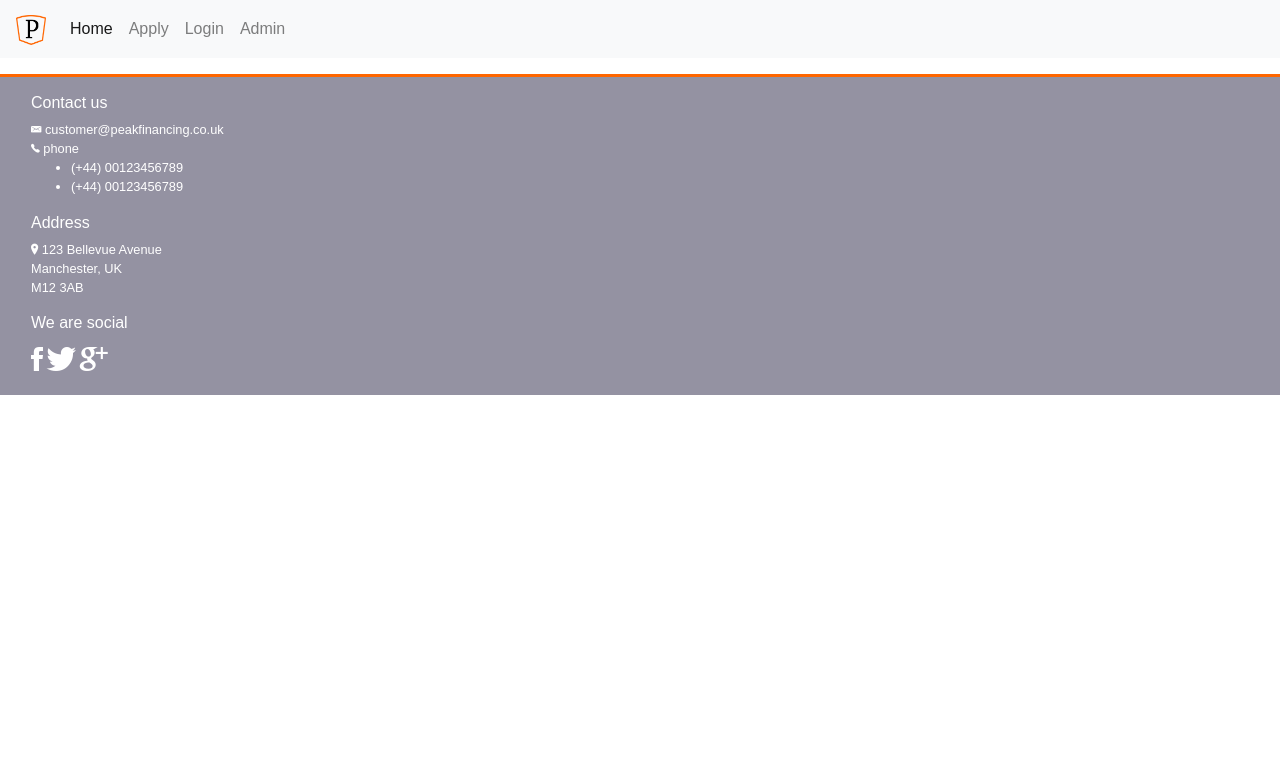
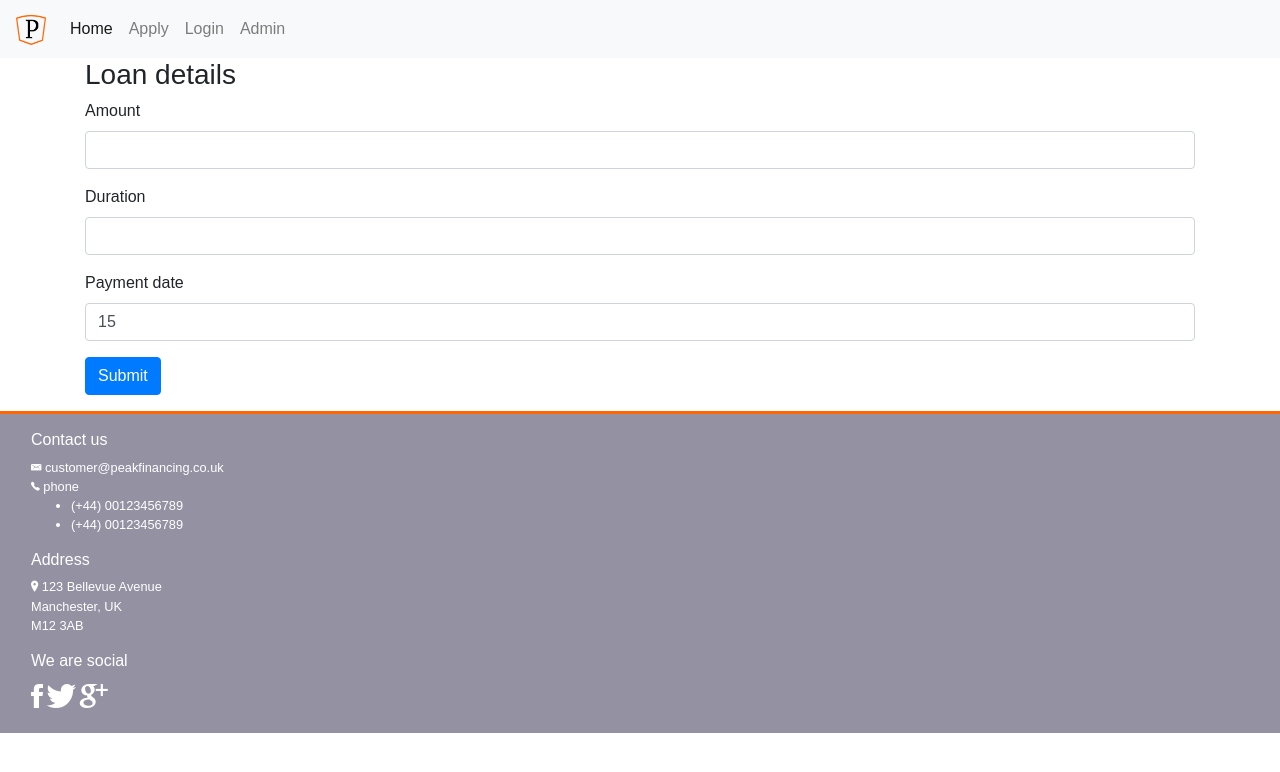
Before and after one commit to mihaitaivli/microfinancingApp, a React (Create React App) app in the folder frontend/: page /add_loan in a window 1280 px wide. Shown: the top 772 px of the page. Built offline with nearby package versions, Linux system fonts and the light colour scheme.

Commit message:
Record the loan in the db

```diff
--- a/frontend/src/lib/apiPoints.js
+++ b/frontend/src/lib/apiPoints.js
@@ -1,3 +1,4 @@
 module.exports = {
-  registration: 'http://localhost:3001/api/admin/customers'
+  registration: 'http://localhost:3001/api/admin/customers',
+  add_loan: 'http://localhost:3001/api/admin/loans'
 }
--- /dev/null
+++ b/frontend/src/partials/AddLoan.js
@@ -0,0 +1,63 @@
+import React, { Component } from 'react';
+const API = require('../lib/apiPoints');
+
+const customer = sessionStorage.getItem('customer');
+const loan_amount = sessionStorage.getItem('amount');
+const loan_term = sessionStorage.getItem('duration');
+
+class AddLoan extends Component{
+  state={
+    customer: sessionStorage.getItem('customer'),
+    loan_amount: sessionStorage.getItem('amount'),
+    loan_term: sessionStorage.getItem('duration'),
+    payment_date: 15
+  }
+
+  handleChange = (e) => {
+    this.setState({
+      [e.target.name]: e.target.value
+    })
+  }
+
+  handleSubmit = (e) => {
+    e.preventDefault();
+    const { customer, loan_amount, loan_term, payment_date } = this.state;
+    const LOAN = { customer, loan_amount, loan_term, payment_date};
+    fetch(API.add_loan, {
+      body: JSON.stringify(LOAN),
+      headers:{
+        'content-type': 'application/json'
+      },
+      method: 'POST'
+    }).then(response => response.json())
+      .then(updatedCustomer => {
+        console.log(updatedCustomer.loans);
+      })
+  }
+
+  render(){
+    let { loan_amount, loan_term, payment_date } = this.state;
+    return(
+      <div className="container">
+        <h3>Loan details</h3>
+        <form className="form">
+          <div className="form-group">
+            <label for="loan_amount">Amount</label>
+            <input type="text" required className="form-control" id="loan_amount" name="loan_amount" value={loan_amount} onChange={this.handleChange}/>
+          </div>
+          <div className="form-group">
+            <label for="loan_term">Duration</label>
+            <input type="text" required className="form-control" id="loan_term" name="loan_term" value={loan_term} onChange={this.handleChange}/>
+          </div>
+          <div className="form-group">
+            <label for="payment_date">Payment date</label>
+            <input type="number" min="1" max="31" step="1" value={payment_date} required className="form-control" id="payment_date" name="payment_date" onChange={this.handleChange}/>
+          </div>
+          <button type="submit" className="btn btn-primary" onClick={this.handleSubmit}>Submit</button>
+        </form>
+      </div>
+    );
+  }
+}
+
+export default AddLoan;
--- a/frontend/src/partials/Main.js
+++ b/frontend/src/partials/Main.js
@@ -6,6 +6,7 @@ import Apply from './Apply';
 import Login from './Login';
 import Admin from './Admin';
 import Registration from './Registration';
+import AddLoan from './AddLoan';
 
 const Main = () => {
   return(
@@ -16,6 +17,7 @@ const Main = () => {
         <Route path='/registration' component={Registration} />
         <Route path='/login' component={Login} />
         <Route path='/admin' component={Admin} />
+        <Route path='/add_loan' component={AddLoan} />
       </Switch>
     </div>
   );
--- a/frontend/src/partials/Registration.js
+++ b/frontend/src/partials/Registration.js
@@ -60,9 +60,8 @@ class Registration extends Component{
           "password":'',
           "twitter":'',
           "checked": false,
-          "referrer": '/addLoan'
+          "referrer": '/add_loan'
         });
-
       })
   }
 
@@ -74,7 +73,6 @@ class Registration extends Component{
     return(
       <div className="container">
         <h3>Personal details</h3>
-        {/* <div>amount is {amount} and duration is {duration} months</div> */}
         <form className="form">
           <div className="form-group">
             <label for="first_name">First name</label>
```
